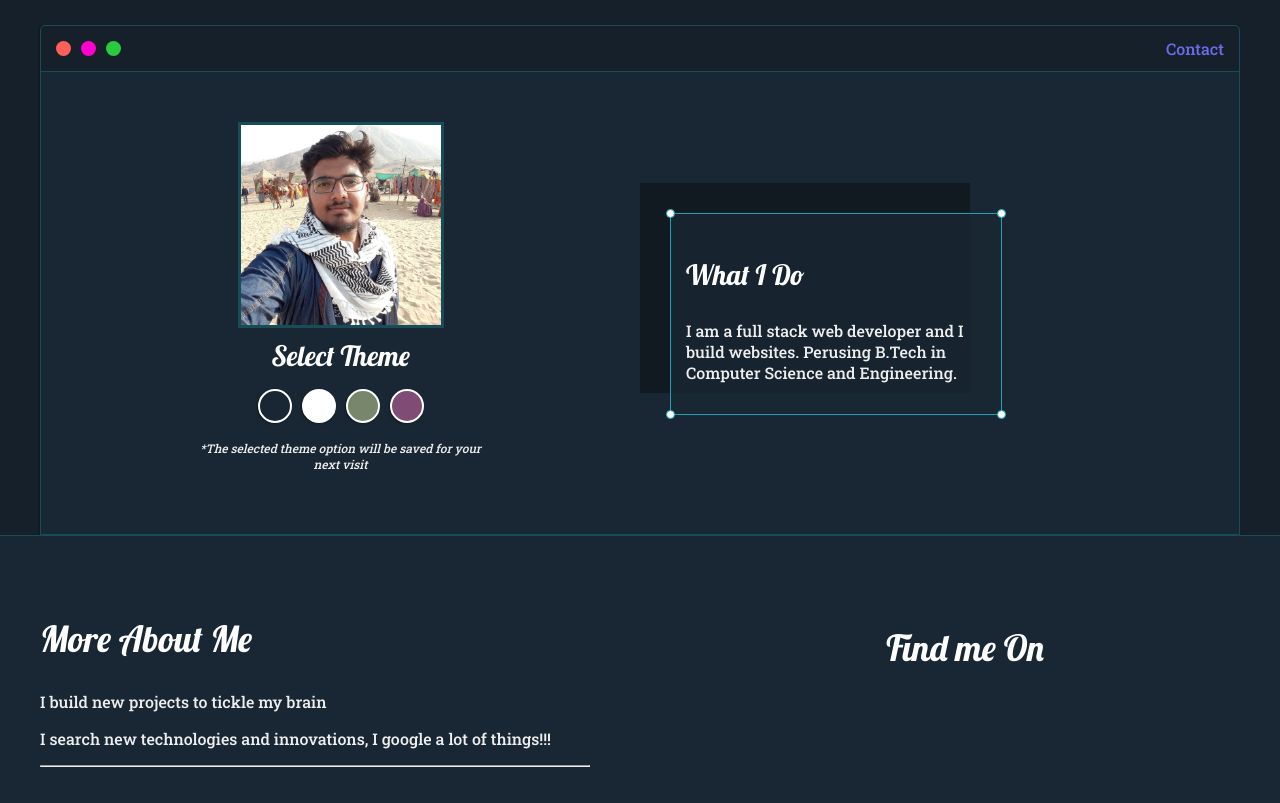
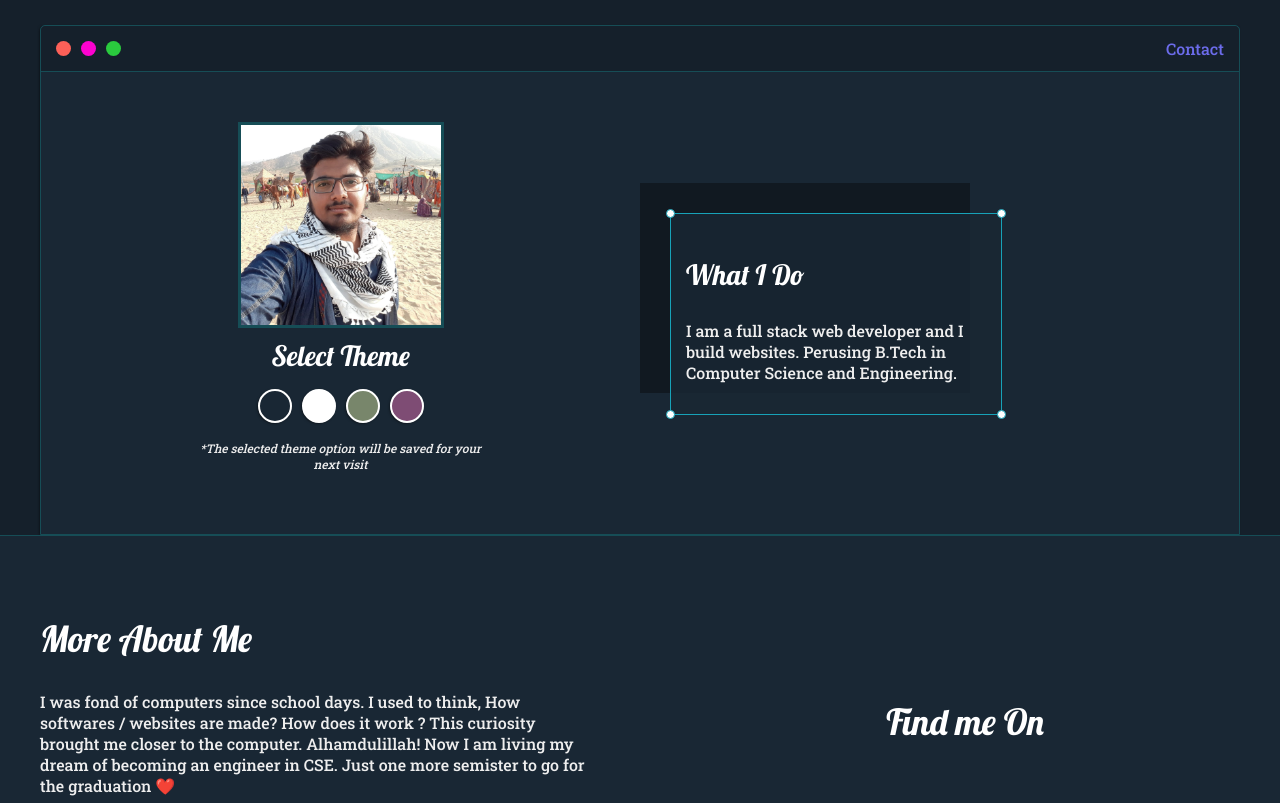
Before and after one commit to arshtamboli/portfolio.github.io, a plain HTML site: page index.html in a window 1280 px wide. Shown: the part 138-941 px from the top of the page. Drawn offline with Linux system fonts and the light colour scheme.

Commit message:
More About Me, section updated
section class s2
<div class="about-me">

```diff
--- a/index.html
+++ b/index.html
@@ -83,9 +83,13 @@
                 <div class="about-me">
                     <h2>More About Me</h2>
 
-                    <p>I build new projects to tickle my brain</p>
+                    <p>I was fond of computers since school days. I used to think, How softwares / websites are made? How
+                        does it work ? This curiosity brought me closer to the computer. Alhamdulillah! Now I am living
+                        my dream of becoming an engineer in CSE. Just one more semister to go for the graduation ❤️ </p>
 
-                    <p>I search new technologies and innovations, I google a lot of things!!!</p>
+                    <p>From the second year of graduation, my interest in web development increased and I started
+                        focusing on web development, making small projects. I do new projects to tickle my brain and
+                        search for new technologies and innovations, I Google a lot of things.!!!</p>
 
 
                     <hr>
```
